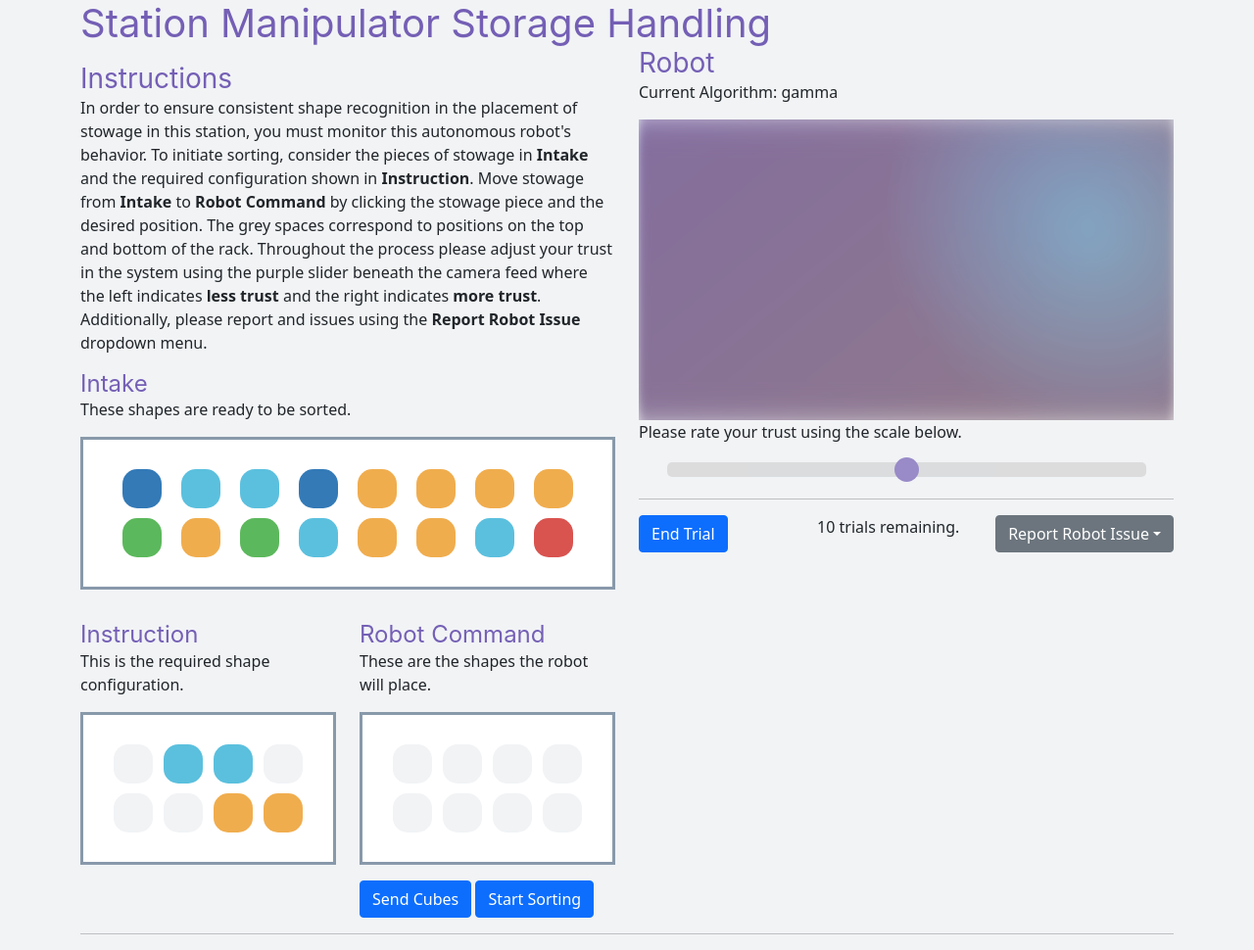
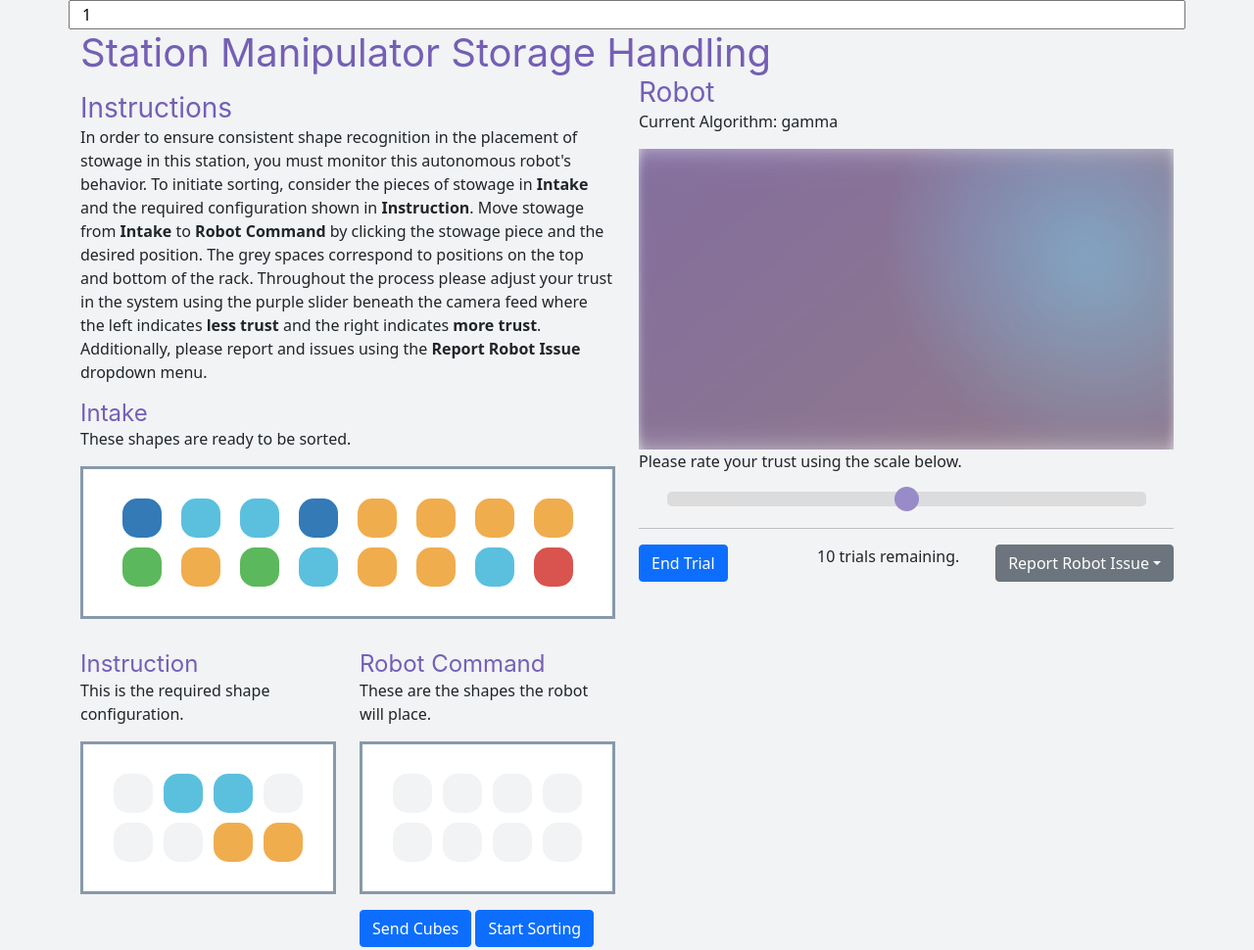
Before and after one commit to jdekarske/HOMESTRI-dragdrop, a website built with webpack: page src/app/index.html in a window 1280 px wide. Shown: the top 970 px of the page at 98% size. Built offline with nearby package versions, Linux system fonts and the light colour scheme; files whose address does not match are found by name; what roslib would draw is missing.

Commit message:
in progress: dev console

```diff
--- a/src/app/index.html
+++ b/src/app/index.html
@@ -20,6 +20,7 @@
 
 <body>
     <div class="container">
+        <div class="row" name="dev"></div>
         <div class="row d-flex justify-content-center">
             <h1>Station Manipulator Storage Handling</h1>
         </div>
--- a/src/app/index.ts
+++ b/src/app/index.ts
@@ -41,6 +41,17 @@ function logthis(object) {
   });
 }
 
+if (!prod) {
+  const input = document.createElement('input');
+  input.setAttribute('type', 'text');
+  input.setAttribute('value', '1');
+  input.addEventListener('keypress', (event: KeyboardEvent) => {
+    if (event.key === 'Enter') {
+      ros.workerID = parseInt(input.value, 10);
+    }
+  });
+  document.getElementsByName('dev')[0].appendChild(input);
+}
 // Setup the experiment
 //---------------------
 
--- a/src/app/ros.ts
+++ b/src/app/ros.ts
@@ -25,13 +25,15 @@ function filterItems(arr, query) {
 }
 
 export default class ROSInterface {
-  private remote_url = 'wss://***REMOVED***/simulatorws/001';
+  private remote_host = 'wss://***REMOVED***/simulatorws/';
+
+  private worker_ID = 1;
 
   private local_url = 'ws://localhost:9090';
 
   public ros = new ROSLIB.Ros({});
 
-  private url = this.remote_url;
+  private url: string;
 
   public cubes_in_simulation: string[];
 
@@ -47,7 +49,7 @@ export default class ROSInterface {
   private rosOnReconnect(error) {
     console.log('Error connecting to websocket server: ', error);
     setTimeout(() => {
-      this.ros.connect(this.remote_url);
+      this.ros.connect(this.url);
     }, 1000);
   }
 
@@ -57,7 +59,11 @@ export default class ROSInterface {
     this.ros.on('close', () => {
       console.log('Connection to websocket server closed.');
     });
+  }
 
+  set workerID(value: number) {
+    this.worker_ID = value;
+    this.url = this.remote_host + value.toString(); // TODO sanitize
     this.ros.connect(this.url);
   }
 
```
